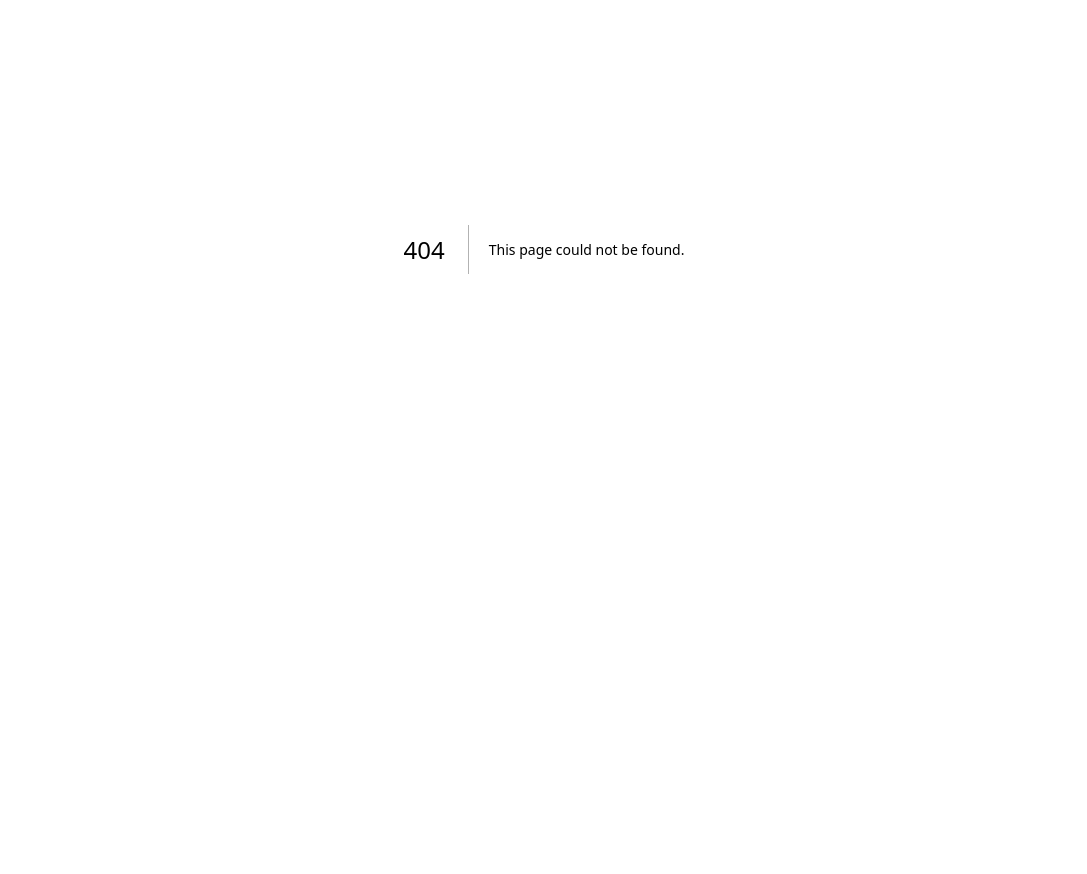
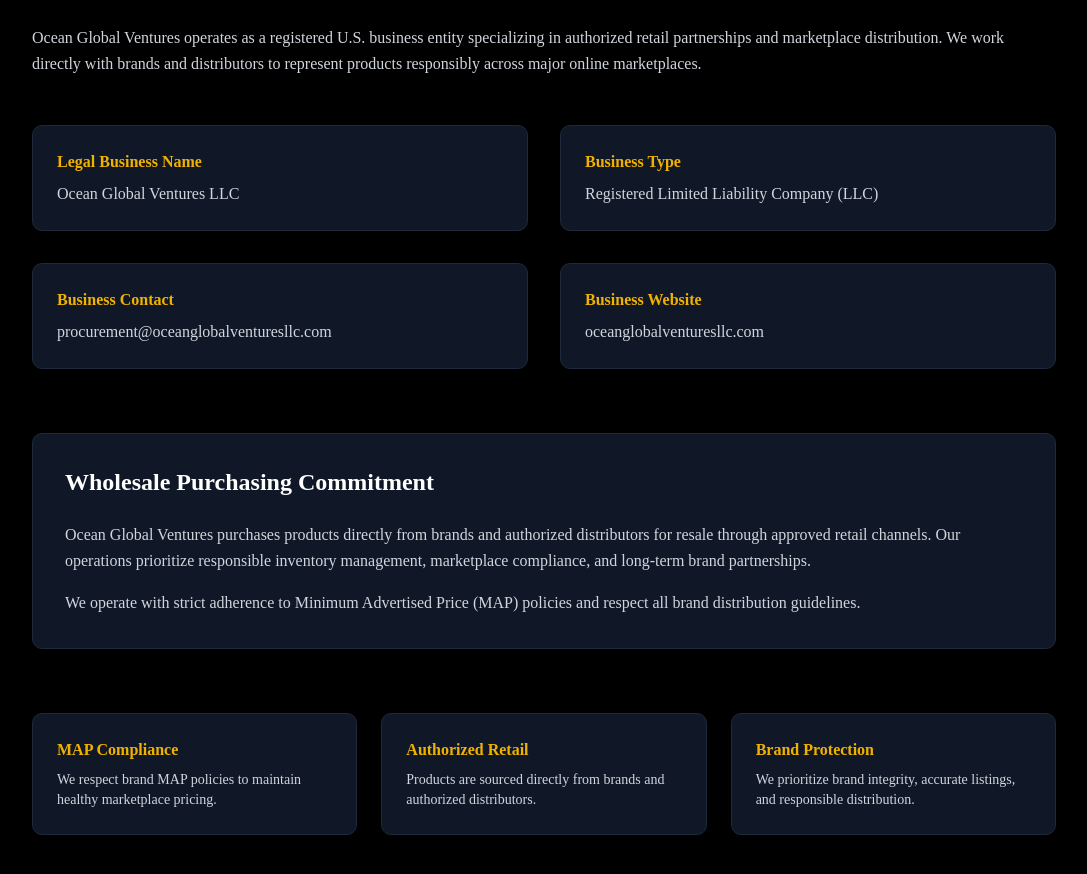
Before and after one commit to oceanasrat/oceanglobalventures-site, a Next.js app: page /verification in a window 1280 px wide. Before the commit this address had no page. Shown: the part 220-1094 px from the top of the page, without its empty margins (96-1183 px from the left). Before the commit the page ends 869 px from the top, so only its background shows below. Built offline with nearby package versions, Linux system fonts and the light colour scheme.

Commit message:
added verification page

```diff
--- /dev/null
+++ b/src/app/verification/page.tsx
@@ -0,0 +1,123 @@
+export default function Verification() {
+  return (
+    <main className="min-h-screen bg-black text-white py-24 px-6">
+
+      <div className="max-w-5xl mx-auto">
+
+        <h1 className="text-4xl font-semibold mb-10">
+          Business Verification
+        </h1>
+
+        <p className="text-gray-300 mb-12 leading-relaxed">
+          Ocean Global Ventures operates as a registered U.S. business entity
+          specializing in authorized retail partnerships and marketplace
+          distribution. We work directly with brands and distributors to
+          represent products responsibly across major online marketplaces.
+        </p>
+
+        {/* COMPANY INFO */}
+
+        <div className="grid md:grid-cols-2 gap-8">
+
+          <div className="bg-gray-900 border border-gray-800 p-6 rounded-lg">
+            <h3 className="text-yellow-500 font-semibold mb-2">
+              Legal Business Name
+            </h3>
+            <p className="text-gray-300">
+              Ocean Global Ventures LLC
+            </p>
+          </div>
+
+          <div className="bg-gray-900 border border-gray-800 p-6 rounded-lg">
+            <h3 className="text-yellow-500 font-semibold mb-2">
+              Business Type
+            </h3>
+            <p className="text-gray-300">
+              Registered Limited Liability Company (LLC)
+            </p>
+          </div>
+
+          <div className="bg-gray-900 border border-gray-800 p-6 rounded-lg">
+            <h3 className="text-yellow-500 font-semibold mb-2">
+              Business Contact
+            </h3>
+            <p className="text-gray-300">
+              procurement@oceanglobalventuresllc.com
+            </p>
+          </div>
+
+          <div className="bg-gray-900 border border-gray-800 p-6 rounded-lg">
+            <h3 className="text-yellow-500 font-semibold mb-2">
+              Business Website
+            </h3>
+            <p className="text-gray-300">
+              oceanglobalventuresllc.com
+            </p>
+          </div>
+
+        </div>
+
+        {/* WHOLESALE STATEMENT */}
+
+        <div className="mt-16 bg-gray-900 border border-gray-800 p-8 rounded-lg">
+
+          <h2 className="text-2xl font-semibold mb-6">
+            Wholesale Purchasing Commitment
+          </h2>
+
+          <p className="text-gray-300 leading-relaxed mb-4">
+            Ocean Global Ventures purchases products directly from brands and
+            authorized distributors for resale through approved retail
+            channels. Our operations prioritize responsible inventory
+            management, marketplace compliance, and long-term brand
+            partnerships.
+          </p>
+
+          <p className="text-gray-300 leading-relaxed">
+            We operate with strict adherence to Minimum Advertised Price (MAP)
+            policies and respect all brand distribution guidelines.
+          </p>
+
+        </div>
+
+        {/* MARKETPLACE COMPLIANCE */}
+
+        <div className="mt-16 grid md:grid-cols-3 gap-6">
+
+          <div className="bg-gray-900 border border-gray-800 p-6 rounded-lg">
+            <h3 className="text-yellow-500 font-semibold mb-2">
+              MAP Compliance
+            </h3>
+            <p className="text-gray-300 text-sm">
+              We respect brand MAP policies to maintain healthy marketplace
+              pricing.
+            </p>
+          </div>
+
+          <div className="bg-gray-900 border border-gray-800 p-6 rounded-lg">
+            <h3 className="text-yellow-500 font-semibold mb-2">
+              Authorized Retail
+            </h3>
+            <p className="text-gray-300 text-sm">
+              Products are sourced directly from brands and authorized
+              distributors.
+            </p>
+          </div>
+
+          <div className="bg-gray-900 border border-gray-800 p-6 rounded-lg">
+            <h3 className="text-yellow-500 font-semibold mb-2">
+              Brand Protection
+            </h3>
+            <p className="text-gray-300 text-sm">
+              We prioritize brand integrity, accurate listings, and responsible
+              distribution.
+            </p>
+          </div>
+
+        </div>
+
+      </div>
+
+    </main>
+  )
+}
--- a/src/components/Navbar.tsx
+++ b/src/components/Navbar.tsx
@@ -10,7 +10,7 @@
         </div>
 
         <div className="flex gap-6 text-sm">
-
+          <Link href="/verification">Verification</Link>
           <Link href="/">Home</Link>
           <Link href="/about">About</Link>
           <Link href="/services">Services</Link>
```
